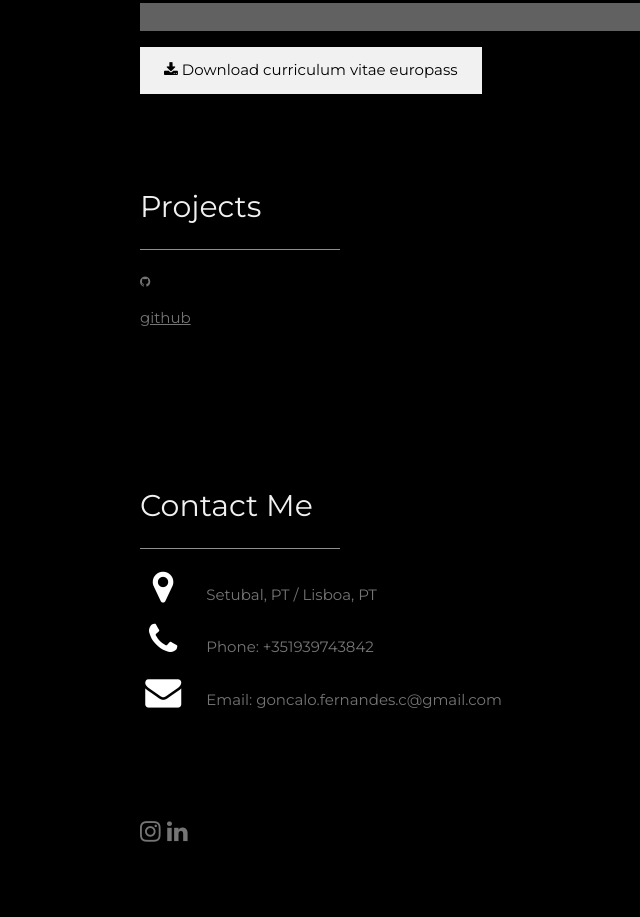
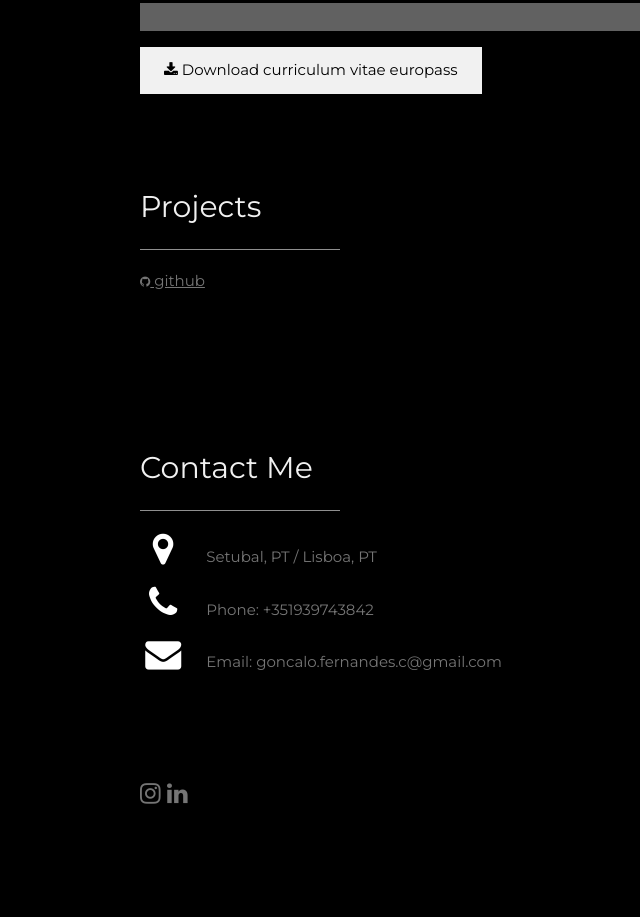
Before and after one commit to Goncalo-Fernandes-Costa/PersonalWebSite, a plain HTML site: page index.html in a window 1280 px wide. Shown: the part 1031-1948 px from the top of the page, without its empty margins (70-710 px from the left). Drawn offline with nearby package versions, Linux system fonts and the light colour scheme.

Commit message:
Update index.html
fix

```diff
--- a/index.html
+++ b/index.html
@@ -99,7 +99,7 @@
     <h2 class="w3-text-light-grey">Projects</h2>
     <hr style="width:200px" class="w3-opacity">
 
-    <a href="https://github.com/Goncalo-Fernandes-Costa"><i class="fa fa-github w3-small"></i><p> github</p></a>
+    <a href="https://github.com/Goncalo-Fernandes-Costa"><p></p><i class="fa fa-github w3-small"></i> github</p></a>
   <!-- End Portfolio Section -->
   </div>
 
```
